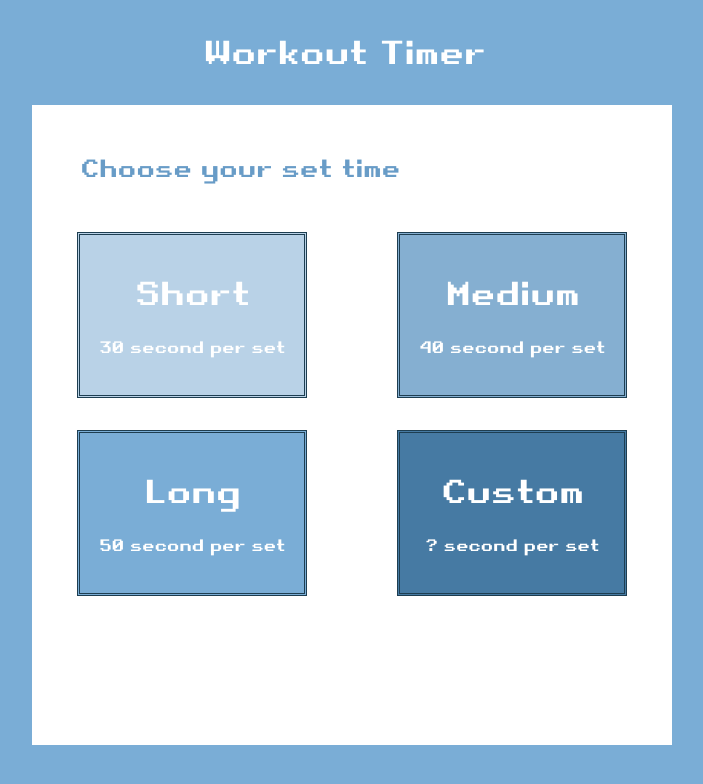
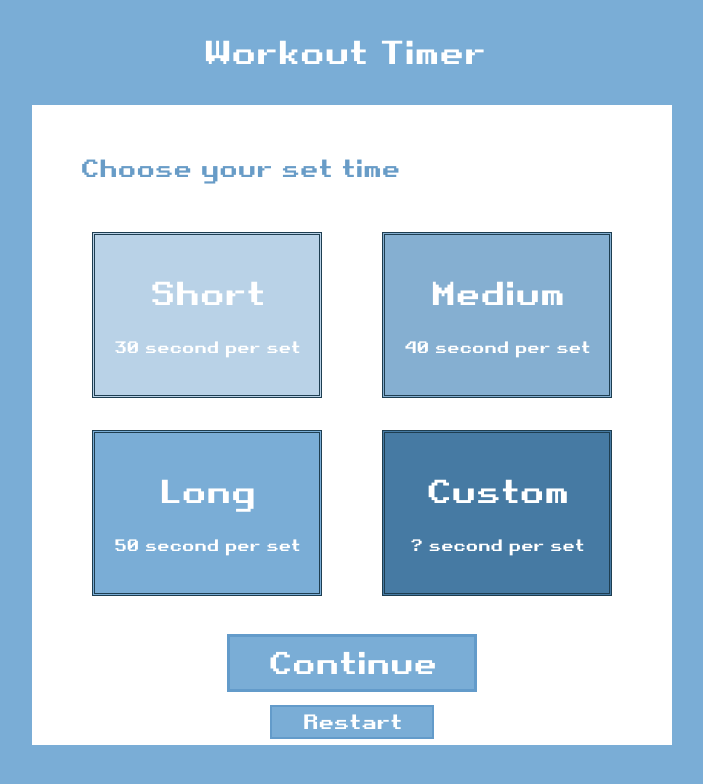
Before and after one commit to cathqine/workout-timer, a React (Create React App) app: page /customs in a window 1280 px wide. Shown: the top 784 px of the page, without its empty margins (312-1015 px from the left). Built offline with nearby package versions, Linux system fonts and the light colour scheme.

Commit message:
working on designs for customs page, ie new workout page

```diff
--- a/src/App.css
+++ b/src/App.css
@@ -124,7 +124,27 @@ input:focus {
   margin-right: auto;
   font-size: 2em;
   cursor: pointer;
-  border: #89AFC3;
+  border: #639bca 0.1em solid;
+}
+
+.thinner-rect-button {
+  height: 1.7em;
+  width: 8em;
+  margin-left: auto;
+  margin-right: auto;
+  font-size: 1.9em;
+  cursor: pointer;
+  border: #639bca 0.1em solid;
+}
+
+.thinnest-rect-button {
+  height: 1.5em;
+  width: 8em;
+  margin-left: auto;
+  margin-right: auto;
+  font-size: 1.25em;
+  cursor: pointer;
+  border: #639bca 0.1em solid;
 }
 
 .border-rect-button {
--- a/src/components/pages/Customs.tsx
+++ b/src/components/pages/Customs.tsx
@@ -33,14 +33,15 @@ const Customs = (): ReactElement => {
     <>
       <div className="caption">{text}</div>
       <div className="flex-row center-contents default-div" style={{ marginBottom: "2em" }}>
-        <Blocks color="#B9D2E7" margin="0em auto 0em auto" value={shortDesc.split(" ")[0]} text="Short" description={shortDesc} setText={setText} setShortDesc={setShortDesc} setMedDesc={setMedDesc} setLongDesc={setLongDesc} setCustomDesc={setCustomDesc} />
+        <Blocks color="#B9D2E7" margin="0em 0em 0em auto" value={shortDesc.split(" ")[0]} text="Short" description={shortDesc} setText={setText} setShortDesc={setShortDesc} setMedDesc={setMedDesc} setLongDesc={setLongDesc} setCustomDesc={setCustomDesc} />
         <Blocks color="#85AFD1" margin="0em auto 0em auto" value={medDesc.split(" ")[0]} text="Medium" description={medDesc} setText={setText} setShortDesc={setShortDesc} setMedDesc={setMedDesc} setLongDesc={setLongDesc} setCustomDesc={setCustomDesc} />
       </div>
       <div className="flex-row center-contents default-div" style={{ marginBottom: "2em" }}>
-        <Blocks color="#7AADD6" margin="0em auto 0em auto" value={longDesc.split(" ")[0]} text="Long" description={longDesc} setText={setText} setShortDesc={setShortDesc} setMedDesc={setMedDesc} setLongDesc={setLongDesc} setCustomDesc={setCustomDesc} />
+        <Blocks color="#7AADD6" margin="0em 0em 0em auto" value={longDesc.split(" ")[0]} text="Long" description={longDesc} setText={setText} setShortDesc={setShortDesc} setMedDesc={setMedDesc} setLongDesc={setLongDesc} setCustomDesc={setCustomDesc} />
         <Blocks color="#467AA3" margin="0em auto 0em auto" value={customDesc.split(" ")[0]} text="Custom" description={customDesc} setText={setText} setShortDesc={setShortDesc} setMedDesc={setMedDesc} setLongDesc={setLongDesc} setCustomDesc={setCustomDesc} />
       </div>
-      {/* <Button location={"/"} margin={"auto"} type={"thin-rect-button"} text={"Restart"} /> */}
+      <Button location={""} margin={"auto"} type={"thinner-rect-button"} text={"Continue"} />
+      <Button location={"/load"} margin={"auto"} type={"thinnest-rect-button"} text={"Restart"} />
     </>
   );
 }
--- a/src/components/pages/Load.tsx
+++ b/src/components/pages/Load.tsx
@@ -5,7 +5,7 @@ const Load = (): ReactElement => {
   return (
     <>
       <div className="caption">Select:</div>
-      <Button type="thick-rect-button" margin="1em auto 0 auto" location="/customs" text="New Workout" />
+      <Button type="thick-rect-button" margin="3em auto 0 auto" location="/customs" text="New Workout" />
       <Button type="thick-rect-button" margin="3em auto 0 auto" location="/load" text="Load Workout (Coming soon...)" /> {/* "/load-workouts" */}
     </>
   );
--- a/src/components/pages/NewWorkout.tsx
+++ b/src/components/pages/NewWorkout.tsx
@@ -43,7 +43,7 @@ let NewWorkout = (): ReactElement => {
     <>
       <div className="caption">Workout Details</div>
 
-      <div className="default-div" style={{ fontSize: "2.5em", textAlign: "start", margin: "0em 0em 1em 1em" }}>
+      <div className="default-div center-contents flex-col" style={{ fontSize: "2.5em", textAlign: "start", margin: "0.5em 0em 1em 0em" }}>
         <div className="default-div">{num} sets</div>
         <div className="default-div">{speed} seconds/set</div>
       </div>
@@ -55,7 +55,7 @@ let NewWorkout = (): ReactElement => {
         </button>
       </div>
 
-      <Button margin="6em auto 0em auto" location={location} text="Start" type="thin-rect-button"></Button>
+      <Button margin="5em auto 0em auto" location={location} text="Start" type="thinner-rect-button"></Button>
     </>
   );
 }
```
